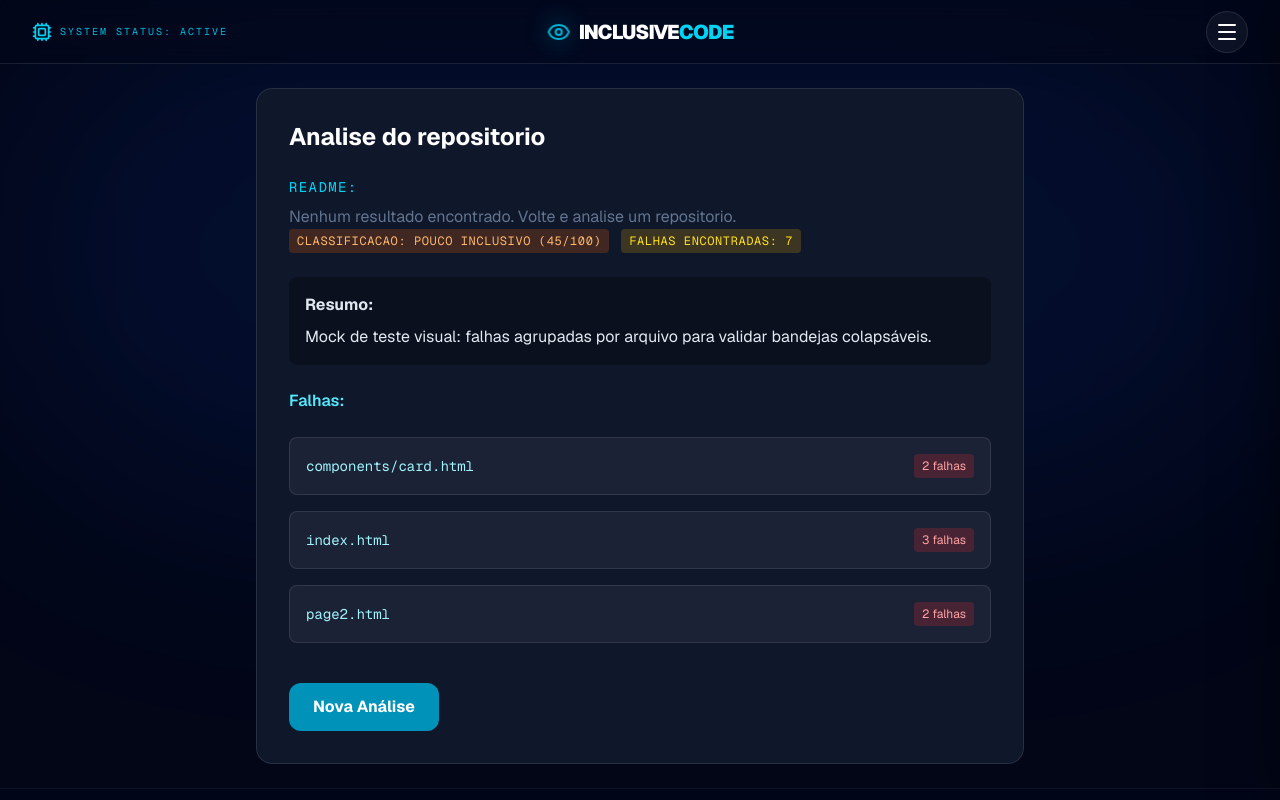
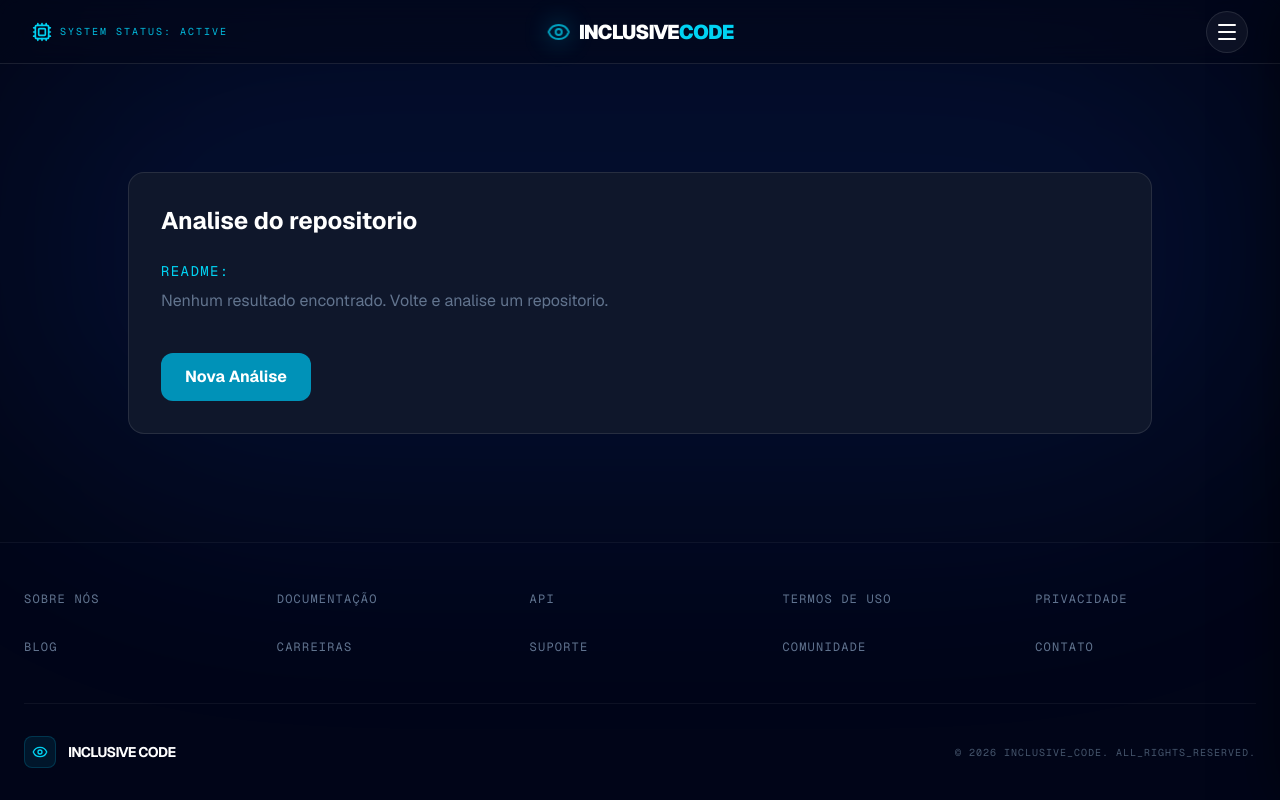
Before and after one commit to Murilo013/InclusiveCodeFront, a Next.js app: page /analysis in a window 1280 px wide. Shown: the top 800 px of the page. Built offline with nearby package versions, Linux system fonts and the light colour scheme.

Commit message:
update: analyse screen

```diff
--- a/app/analysis/page.tsx
+++ b/app/analysis/page.tsx
@@ -30,62 +30,7 @@ type InclusivityStatus = {
   score: number;
 };
 
-const MOCK_ANALYSIS: AnalysisResult = {
-  summary:
-    "Mock de teste visual: falhas agrupadas por arquivo para validar bandejas colapsáveis.",
-  non_conforming_count: 7,
-  issues: [
-    {
-      filename: "index.html",
-      line: 12,
-      snippet: '<img src="banner.png">',
-      issue: "Imagem sem texto alternativo (atributo alt ausente).",
-      improvement: '<img src="banner.png" alt="Banner principal da pagina">',
-    },
-    {
-      filename: "index.html",
-      line: 35,
-      snippet: "<button style=\"outline: none\">Enviar</button>",
-      issue: "Botao sem indicador visivel de foco para navegacao por teclado.",
-      improvement: "<button class=\"btn-primary\">Enviar</button>\n\n.btn-primary:focus-visible {\n  outline: 2px solid #22d3ee;\n  outline-offset: 2px;\n}",
-    },
-    {
-      filename: "index.html",
-      line: 57,
-      snippet: '<a href="#" onclick="openModal()">Saiba mais</a>',
-      issue: "Link com href invalido e acao dependente de JavaScript sem fallback.",
-      improvement: '<button type="button" onclick="openModal()">Saiba mais</button>',
-    },
-    {
-      filename: "page2.html",
-      line: 9,
-      snippet: "<h4>Titulo principal</h4>",
-      issue: "Hierarquia de titulos comeca em h4 e prejudica leitores de tela.",
-      improvement: "<h1>Titulo principal</h1>",
-    },
-    {
-      filename: "page2.html",
-      line: 22,
-      snippet: '<label></label><input type="email" id="email">',
-      issue: "Campo de formulario sem rotulo associado corretamente.",
-      improvement: '<label for="email">E-mail</label>\n<input type="email" id="email" name="email">',
-    },
-    {
-      filename: "components/card.html",
-      line: 14,
-      snippet: "<p style=\"color:#9aa3ad\">Descricao curta</p>",
-      issue: "Contraste de cor insuficiente entre texto e fundo.",
-      improvement: "<p class=\"text-readable\">Descricao curta</p>\n\n.text-readable { color: #e2e8f0; }",
-    },
-    {
-      filename: "components/card.html",
-      line: 41,
-      snippet: "<div role=\"button\" onclick=\"toggle()\">Abrir</div>",
-      issue: "Elemento interativo nao nativo sem suporte completo a teclado.",
-      improvement: '<button type="button" onclick="toggle()">Abrir</button>',
-    },
-  ],
-};
+/* Removed MOCK_ANALYSIS: always call API (no cache) */
 
 function clamp(value: number, min: number, max: number) {
   return Math.min(max, Math.max(min, value));
@@ -252,6 +197,8 @@ export default function AnalysisPage() {
   const [loading, setLoading] = useState(false);
   const [error, setError] = useState<string | null>(null);
 
+  const runningFlag = typeof window !== 'undefined' ? sessionStorage.getItem('analysis_running') : null;
+
   const groupedIssues = useMemo(() => {
     const issues = analysis?.issues ?? [];
     const groups = new Map<string, Issue[]>();
@@ -306,6 +253,11 @@ export default function AnalysisPage() {
       setError(err instanceof Error ? err.message : "Erro inesperado");
     }
 
+    // clear running flag so any loaders stop
+    try {
+      sessionStorage.removeItem('analysis_running');
+    } catch {}
+
     setLoading(false);
   }
 
@@ -317,26 +269,44 @@ export default function AnalysisPage() {
         if (normalized.analysis) {
           setStatus(normalized.status ?? "cached");
           setAnalysis(normalized.analysis);
+          // remove running flag if present
+          try { sessionStorage.removeItem('analysis_running'); } catch {}
+          setLoading(false);
           return;
         }
       } catch {
-        // If cached data is invalid, keep fallback flow below.
+        // invalid cached data -> fall through to fetch
       }
     }
 
     const repoUrl = sessionStorage.getItem("repo_url");
-
     if (repoUrl) {
       fetchAnalysis(repoUrl);
-      return;
+    } else {
+      setReadme(null);
     }
-
-    setAnalysis(MOCK_ANALYSIS);
   }, []);
 
   return (
     <Layout>
-      <div className="w-full max-w-3xl bg-slate-900 border border-white/10 rounded-2xl p-8">
+      <div className="w-full max-w-5xl bg-slate-900 border border-white/10 rounded-2xl p-8">
+        {(loading || (typeof window !== 'undefined' && sessionStorage.getItem('analysis_running'))) && (
+          <div className="fixed inset-0 z-50 flex items-center justify-center bg-slate-950/85 backdrop-blur-sm px-4">
+            <div
+              role="dialog"
+              aria-modal="true"
+              aria-live="polite"
+              className="w-full max-w-xl rounded-2xl border border-cyan-400/20 bg-slate-900/95 p-6 shadow-[0_0_80px_rgba(6,182,212,0.15)]"
+            >
+              <div className="flex items-center gap-3 text-cyan-300">
+                <span className="inline-block w-6 h-6 border-2 border-cyan-400/30 border-t-cyan-300 rounded-full animate-spin" />
+                <h3 className="text-lg font-bold">Analisando repositório</h3>
+              </div>
+
+              <p className="mt-2 text-sm text-slate-300">Aguarde enquanto a análise é finalizada.</p>
+            </div>
+          </div>
+        )}
         <h1 className="text-2xl font-bold text-white mb-6">Analise do repositorio</h1>
 
         <div className="mb-2 text-sm font-mono text-cyan-400 uppercase tracking-widest">Readme:</div>
@@ -360,13 +330,36 @@ export default function AnalysisPage() {
 
             <div className="flex gap-3 flex-wrap items-center">
 
+              <div className="relative inline-block group">
                 <span
                   className={`text-xs px-2 py-1 rounded font-mono uppercase tracking-wider ${getStatusBadgeClass(
                     inclusivityStatus.label
                   )}`}
+                  aria-describedby="inclusivity-tooltip"
                 >
                   Classificacao: {inclusivityStatus.label} ({inclusivityStatus.score}/100)
                 </span>
+
+                <div
+                  id="inclusivity-tooltip"
+                  role="tooltip"
+                  className="pointer-events-none opacity-0 group-hover:opacity-100 transition-opacity duration-150 absolute left-1/2 -translate-x-1/2 mt-2 w-150 bg-slate-800 text-sm text-slate-200 p-3 rounded shadow-lg z-50 break-words ml-36"
+                >
+                  A pontuação de acessibilidade é calculada com base nos problemas encontrados no código.
+
+                  <br /><br />
+
+                  Consideramos três fatores principais:
+                  <br />
+                  <strong>1.</strong> Quantidade de falhas a cada 100 linhas de código<br />
+                  <strong>2.</strong> Quantidade média de falhas por arquivo<br />
+                  <strong>3.</strong> Penalidade extra quando existem mais de 2 falhas
+
+                  <br /><br />
+
+                  Quanto mais problemas forem encontrados, maior será a penalidade e menor será a pontuação final.
+                </div>
+              </div>
 
               <span className="text-xs bg-yellow-500/20 text-yellow-300 px-2 py-1 rounded font-mono uppercase tracking-wider">
                 Falhas Encontradas: {analysis.issues?.length ?? 0}
@@ -423,7 +416,7 @@ export default function AnalysisPage() {
                                 Trecho
                               </div>
 
-                              <pre className="mt-1 bg-black/40 p-3 rounded text-sm text-slate-100 overflow-x-auto">
+                              <pre className="mt-1 bg-black/40 p-3 rounded text-sm text-slate-100 whitespace-pre-wrap break-words">
                                 {issue.snippet}
                               </pre>
                             </div>
@@ -445,7 +438,7 @@ export default function AnalysisPage() {
                                 Melhoria sugerida
                               </div>
 
-                              <pre className="mt-2 bg-black/40 p-3 rounded text-sm text-emerald-100 overflow-x-auto font-mono">
+                              <pre className="mt-2 bg-black/40 p-3 rounded text-sm text-emerald-100 whitespace-pre-wrap break-words font-mono">
                                 {issue.improvement}
                               </pre>
                             </div>
--- a/app/page.tsx
+++ b/app/page.tsx
@@ -43,6 +43,10 @@ export default function App() {
     e.preventDefault();
     if (!repoUrl) return;
     setIsLoading(true);
+    // mark analysis as running so AnalysisPage can keep showing a loader until completion
+    try {
+      sessionStorage.setItem('analysis_running', '1');
+    } catch {}
     try {
       const res = await fetch('/api/analyze', {
         method: 'POST',
@@ -68,6 +72,11 @@ export default function App() {
 
       const readme = data?.readme_Preview ?? '';
       sessionStorage.setItem('readme_Preview', readme);
+      // Persist repo URL and full analysis result so AnalysisPage can display immediately
+      sessionStorage.setItem('repo_url', repoUrl);
+      try {
+        sessionStorage.setItem('analysis_result', JSON.stringify(data));
+      } catch {}
       router.push('/analysis');
     } catch (error: any) {
       console.error('Erro ao analisar:', error);
```
Lines whose indentation alone changed are shown as unchanged.
